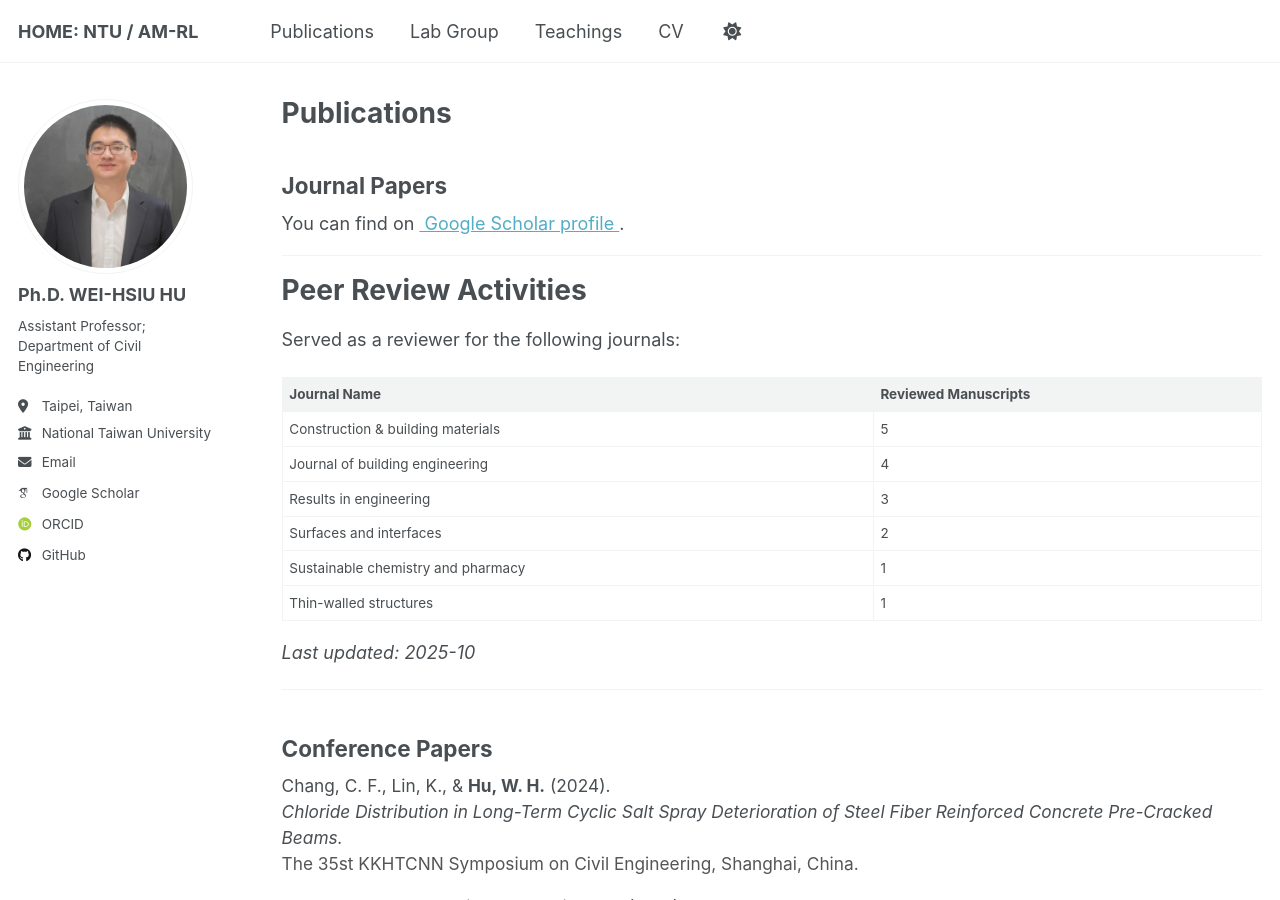
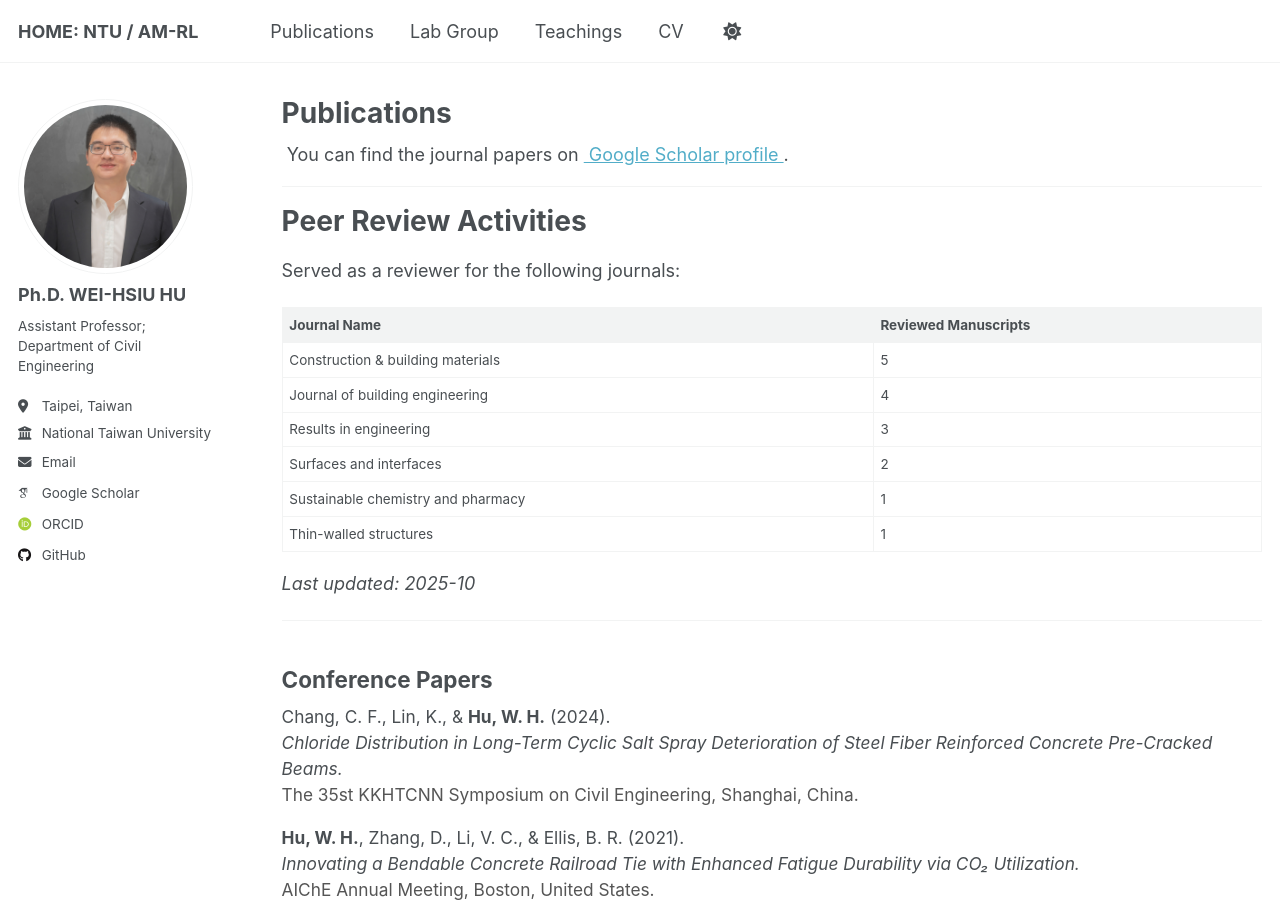
Before and after one commit to hwhsiu/hwhsiu.github.io, a Jekyll site: the page built from _pages/publications.html, in a window 1280 px wide and 900 px high. Built offline with Jekyll 4.4.1, drawn with Linux system fonts in a browser that asks for light colours; some web fonts are replaced.

Commit message:
Update publications.html

```diff
--- a/_pages/publications.html
+++ b/_pages/publications.html
@@ -6,8 +6,7 @@ author_profile: true
 ---
 {% if site.author.googlescholar %}
 <div class="wordwrap">
-  <h2>Journal Papers</h2>
-  You can find on
+    You can find the journal papers on
   <a href="{{ site.author.googlescholar }}" target="_blank" rel="noopener noreferrer">
     Google Scholar profile
   </a>.
```
